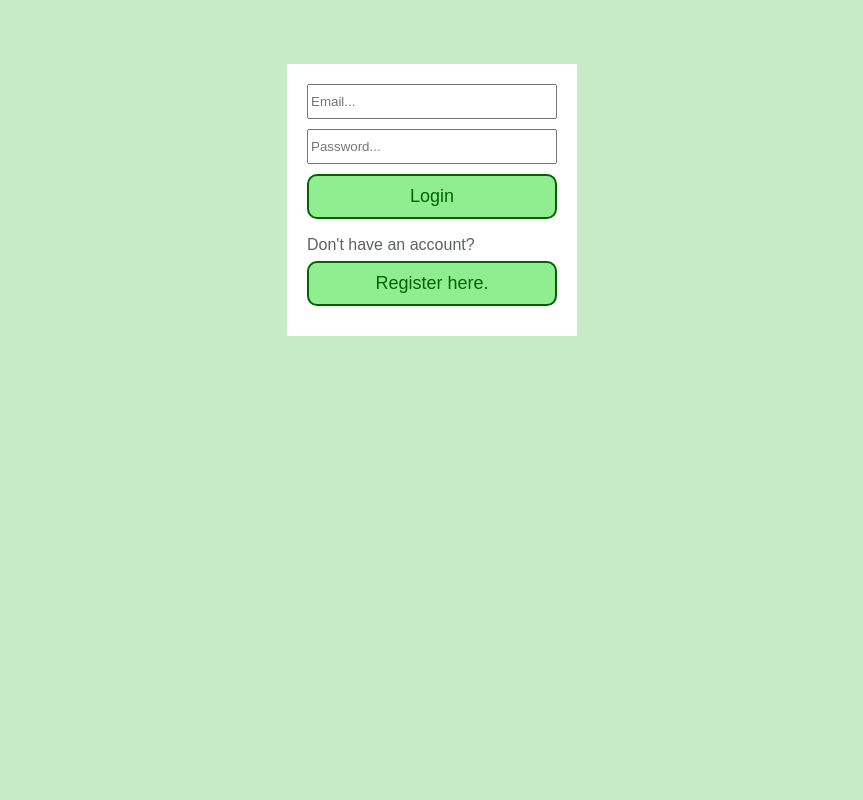
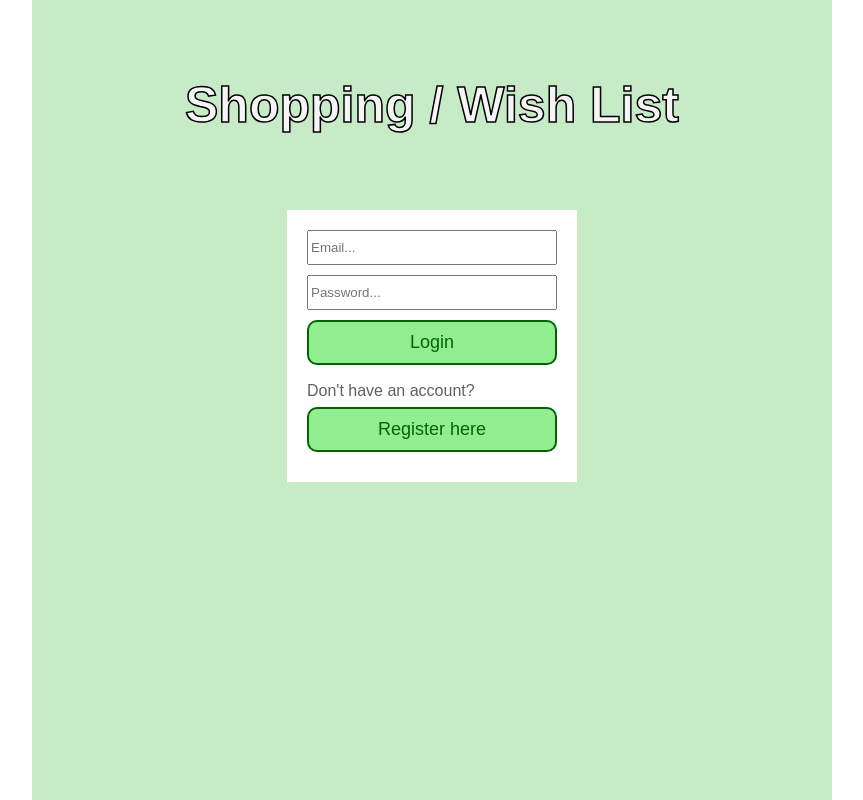
Before and after one commit to Joshua-Disney/shopping-list-frontend, a React (Create React App) app: page /login in a window 1280 px wide. Shown: the whole page, without its empty margins (208-1071 px from the left). Built offline with nearby package versions, Linux system fonts and the light colour scheme.

Commit message:
starting changes in less

```diff
--- a/src/components/Login/LoginForm.js
+++ b/src/components/Login/LoginForm.js
@@ -52,6 +52,8 @@ const LoginForm = (props) => {
           <h3>.......Loading.......</h3>
         </div>
       ) : state.loggingIn ? (
+        <container className="login-width-container">
+          <h1 className="title">Shopping / Wish List</h1>
           <div className="login-form">
             <form
               onSubmit={(event) => {
@@ -100,10 +102,13 @@ const LoginForm = (props) => {
                 setState({ ...state, loggingIn: false });
               }}
             >
-            Register here.
+              Register here
             </button>
           </div>
+        </container>
       ) : (
+        <container className="login-width-container">
+          <h1 className="title">Shopping / Wish List</h1>
           <div className="login-form">
             <form
               onSubmit={
@@ -159,9 +164,10 @@ const LoginForm = (props) => {
                 setState({ ...state, loggingIn: true });
               }}
             >
-            Log in here.
+              Login here
             </button>
           </div>
+        </container>
       )}
     </div>
   );
--- a/src/less/login.less
+++ b/src/less/login.less
@@ -1,10 +1,23 @@
 .login-container {
+  display: flex;
+  justify-content: center;
+
+  .login-width-container {
+    width: 60%;
+    min-width: 800px;
+    height: 100vh;
     background-color: #c7ebc7;
     display: flex;
     flex-direction: column;
     align-items: center;
-  max-width: 100%;
-  height: 100vh;
+
+    .title {
+      margin: 10% 0 5% 0;
+      font-size: 5rem;
+      font-weight: bold;
+      color: whitesmoke;
+      -webkit-text-stroke: 1.5px rgba(0, 0, 0, 1);
+    }
 
     .login-form {
       background-color: @wild-sand;
@@ -33,6 +46,7 @@
         margin-bottom: 0.5rem;
       }
     }
+  }
 
   .input-button {
     color: darkgreen;
```
Lines whose indentation alone changed are shown as unchanged.
